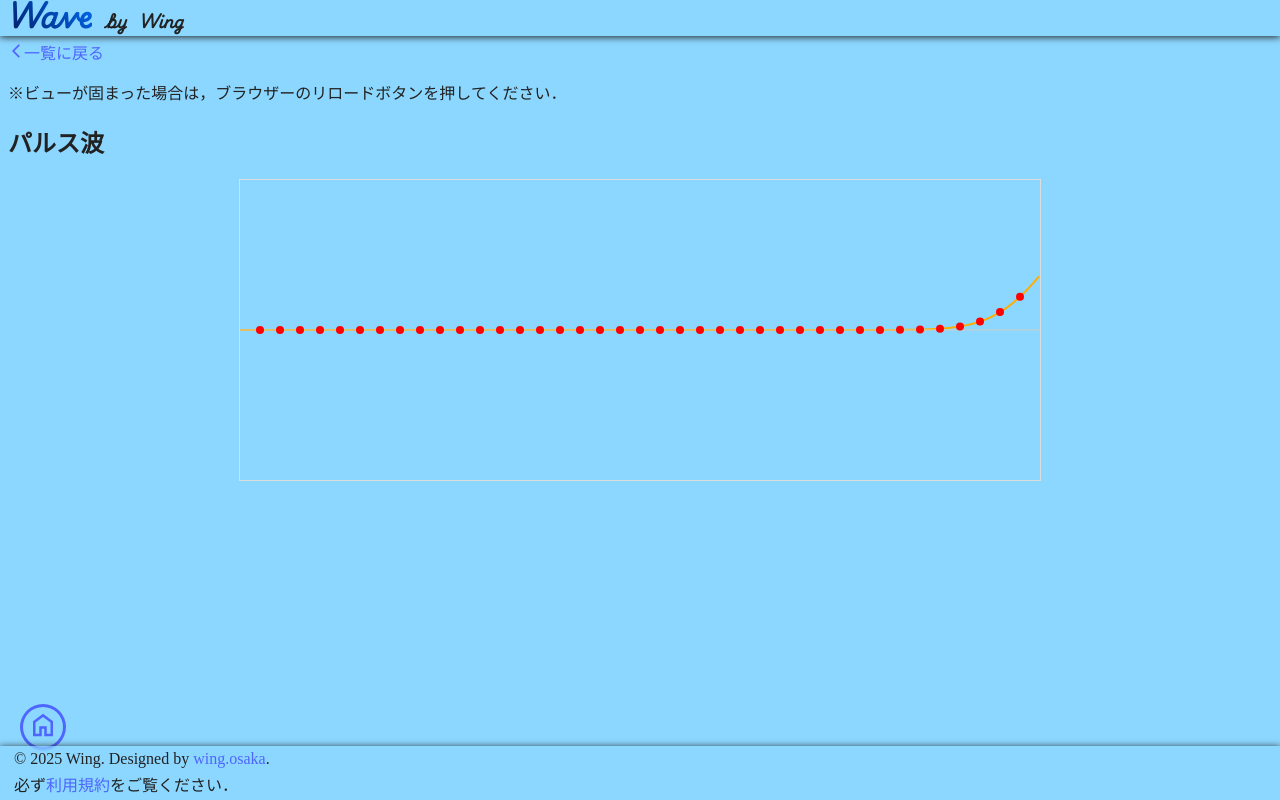
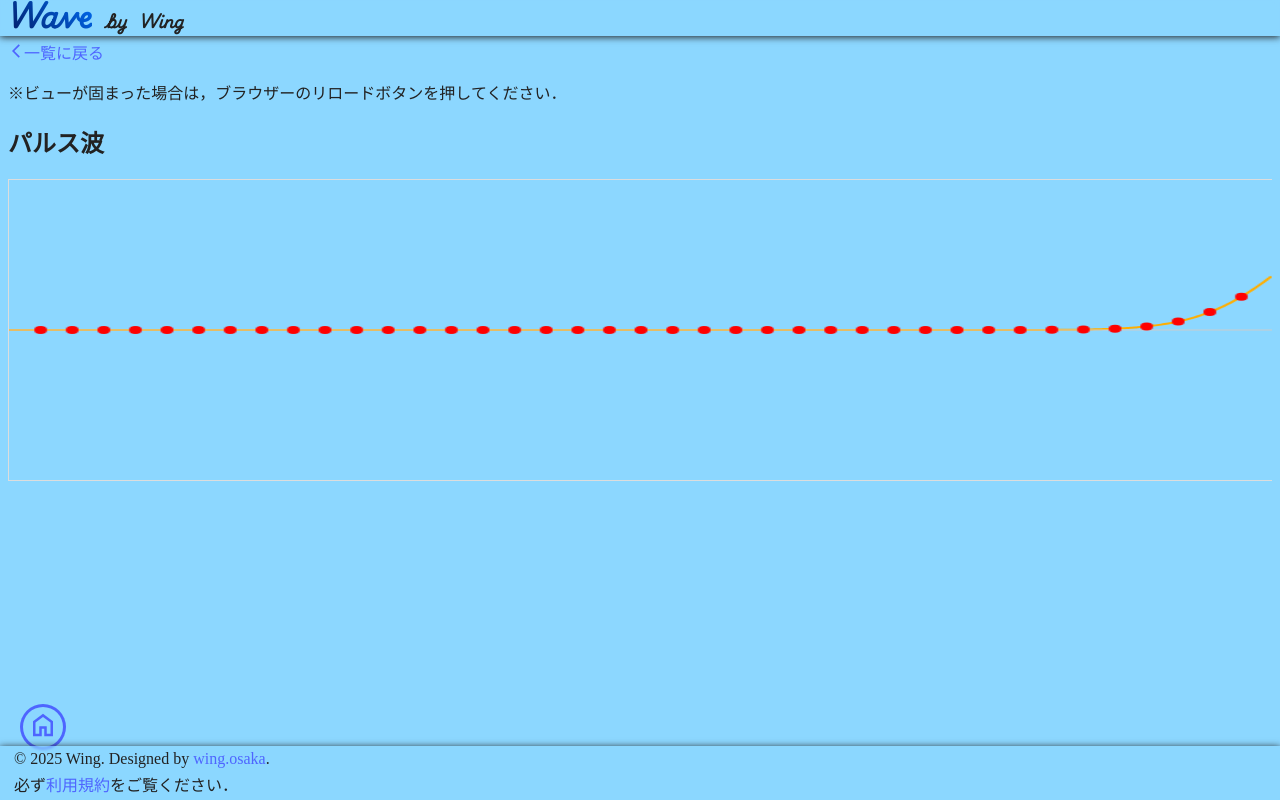
Before and after one commit to te-wing/wave.graphics, a Next.js app: page /wavelayout/pulse in a window 1280 px wide. Built offline with nearby package versions, Linux system fonts and the light colour scheme; a web font is replaced by a local one.

Commit message:
良い感じ！

```diff
--- a/src/app/wavelayout/pulse/canvas.tsx
+++ b/src/app/wavelayout/pulse/canvas.tsx
@@ -8,7 +8,7 @@ interface PulseWaveCanvasProps {
   pulseSpeed?: number;
   duration?: number;
   sampleRate?: number;
-  width?: number;
+  // width?: number;
   height?: number;
   lineColor?: string;
   backgroundColor?: string;
@@ -23,19 +23,20 @@ const PulseWaveCanvas: React.FC<PulseWaveCanvasProps> = ({
   pulseSpeed = 0.2,
   duration = 0.7,
   sampleRate = 1000,
-  width = 800,
+  // width = 800,
   height = 300,
   lineColor = '#ffae00ff',
   backgroundColor = 'transparent',
   dotColor = 'red',
   dotRadius = 4,          // 点の半径
-  dotDensity = 20,        // 50ピクセルごとに点を打つ
+  dotDensity = 20,        // 20ピクセルごとに点を打つ
 }) => {
   const canvasRef = useRef<HTMLCanvasElement>(null);
   const animationFrameId = useRef<number | null>(null);
   const startTime = useRef<number | null>(null);
 
   const [timeOffset, setTimeOffset] = useState(0);
+  const [canvasWidth, setCanvasWidth] = useState(800); // 内部描画用の幅をstateで管理
 
   // ガウス関数に基づく単一パルス波のデータを生成する関数 (変更なし)
   const generateSinglePulseData = useCallback((
@@ -82,14 +83,14 @@ const PulseWaveCanvas: React.FC<PulseWaveCanvasProps> = ({
     const ctx = canvas.getContext('2d');
     if (!ctx) return;
 
-    ctx.clearRect(0, 0, width, height);
+    ctx.clearRect(0, 0, canvasWidth, height);
     ctx.fillStyle = backgroundColor;
-    ctx.fillRect(0, 0, width, height);
+    ctx.fillRect(0, 0, canvasWidth, height);
 
     // 波形データ生成
     const waveData = generateSinglePulseData(pulseAmplitude, pulseSpread, duration, sampleRate, timeOffset);
 
-    const xScale = width / duration;
+    const xScale = canvasWidth / duration;
     const yScale = height / (pulseAmplitude * 2);
     const yOffset = height / 2; // 中央線
 
@@ -115,14 +116,14 @@ const PulseWaveCanvas: React.FC<PulseWaveCanvasProps> = ({
     ctx.lineWidth = 1;
     ctx.beginPath();
     ctx.moveTo(0, yOffset);
-    ctx.lineTo(width, yOffset);
+    ctx.lineTo(canvasWidth, yOffset);
     ctx.stroke();
 
     // --- 点の描画 (ここから追加/変更) ---
     ctx.fillStyle = dotColor;
 
     // キャンバスの幅にわたって一定間隔で点を配置
-    for (let xPixel = dotDensity; xPixel < width; xPixel += dotDensity) {
+    for (let xPixel = dotDensity; xPixel < canvasWidth; xPixel += dotDensity) {
       // ピクセル座標を時間座標に変換
       const t = xPixel / xScale;
 
@@ -140,7 +141,7 @@ const PulseWaveCanvas: React.FC<PulseWaveCanvasProps> = ({
       ctx.fill();
     }
 
-  }, [pulseAmplitude, pulseSpread, duration, sampleRate, timeOffset, width, height, lineColor, backgroundColor, dotColor, dotRadius, dotDensity, generateSinglePulseData, getWaveAmplitudeAtTime]); // 依存配列に新しいpropsと関数を追加
+  }, [pulseAmplitude, pulseSpread, duration, sampleRate, timeOffset, canvasWidth, height, lineColor, backgroundColor, dotColor, dotRadius, dotDensity, generateSinglePulseData, getWaveAmplitudeAtTime]); // 依存配列に新しいpropsと関数を追加
 
   // アニメーションループ (変更なし)
   const animate = useCallback((timestamp: DOMHighResTimeStamp) => {
@@ -176,9 +177,9 @@ const PulseWaveCanvas: React.FC<PulseWaveCanvasProps> = ({
   return (
     <canvas
       ref={canvasRef}
-      width={width}
+      width={canvasWidth}
       height={height}
-      style={{ border: '1px solid #ddd', display: 'block', margin: '0 auto' }}
+      style={{ width: '100%', height: `${height}px`, border: '1px solid #ddd', display: 'block', margin: '0 auto' }}
     />
   );
 };
```
